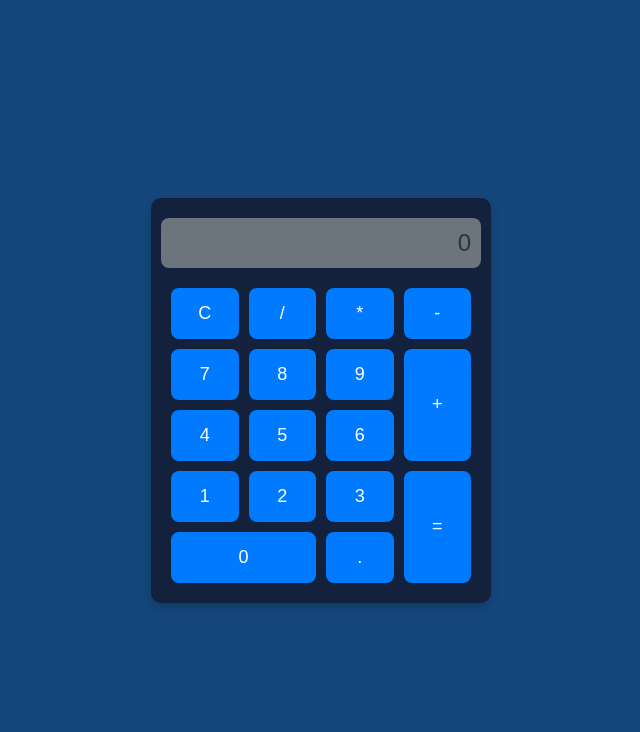
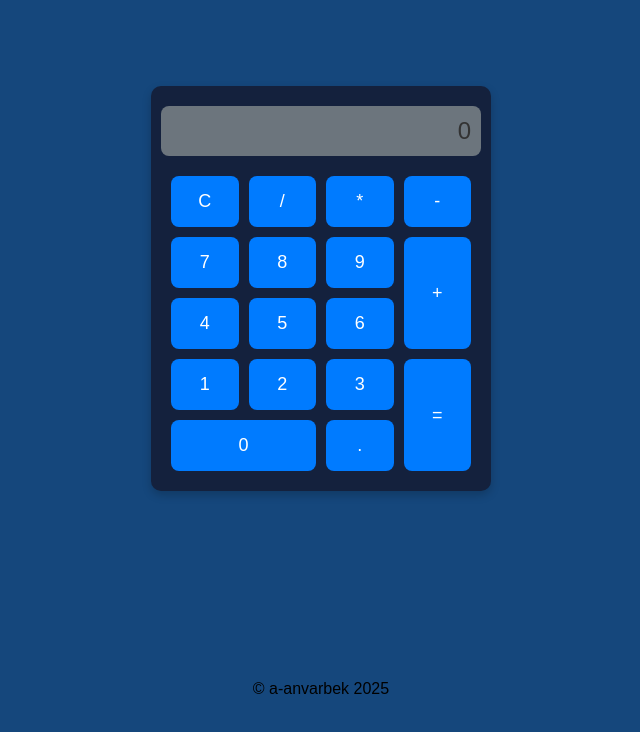
Before and after one commit to a-anvarbek/Calculator, a plain HTML site: page index.html in a window 1280 px wide. Shown: the whole page, without its empty margins (319-959 px from the left). Drawn offline with Linux system fonts and the light colour scheme.

Commit message:
Add footer

```diff
--- a/index.html
+++ b/index.html
@@ -37,6 +37,11 @@
             </div>
         </div>
     </div>
+
+    <footer>
+        <p>&copy; a-anvarbek 2025</p>
+    </footer>
+
     <script src="script.js"></script>
 </body>
 </html>
--- a/style.css
+++ b/style.css
@@ -1,7 +1,7 @@
 body {
     font-family: Arial, sans-serif;
     background-color: #15477c;
-    display: flex;
+    display: grid;
     justify-content: center;
     align-items: center;
     height: 100vh;
@@ -69,3 +69,8 @@ body {
 .btn:hover {
     background-color: #0056b3;
 }
+
+footer{
+    margin-bottom: 0;
+    margin: auto;
+}
```
